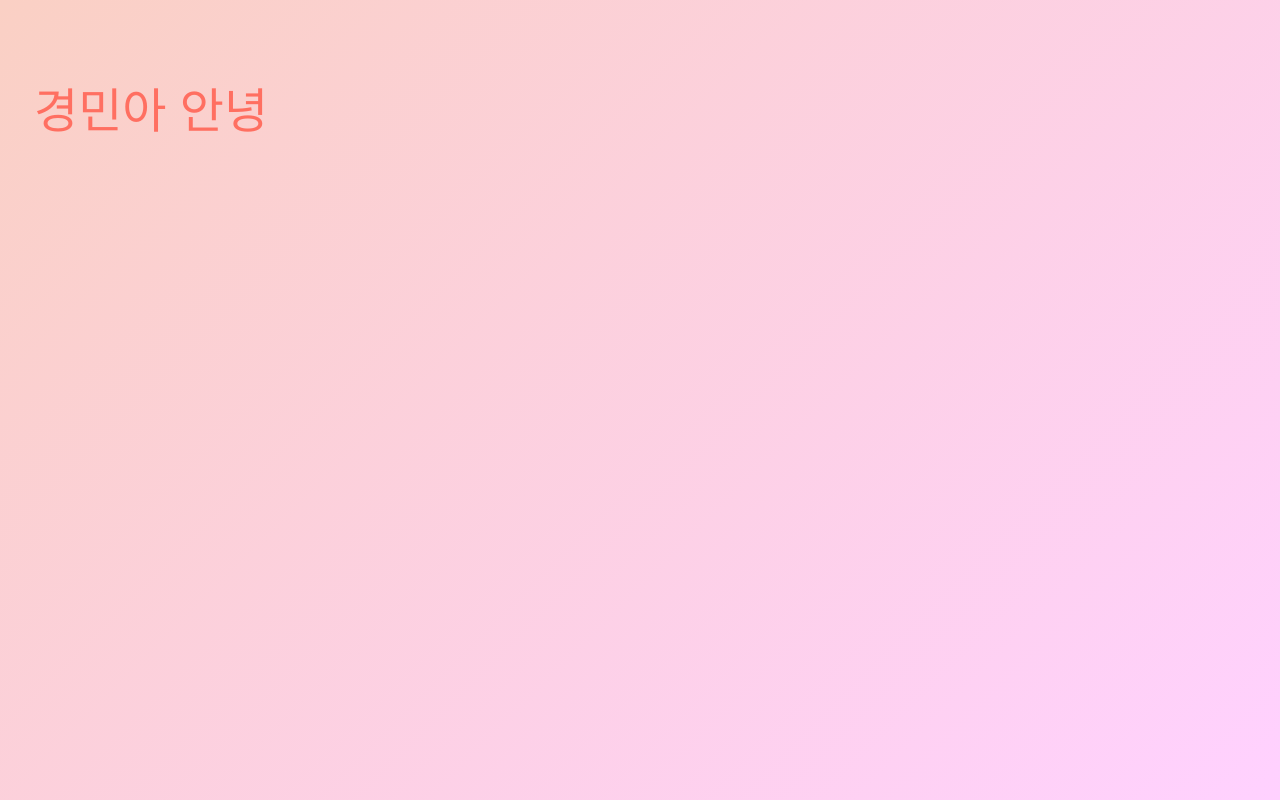
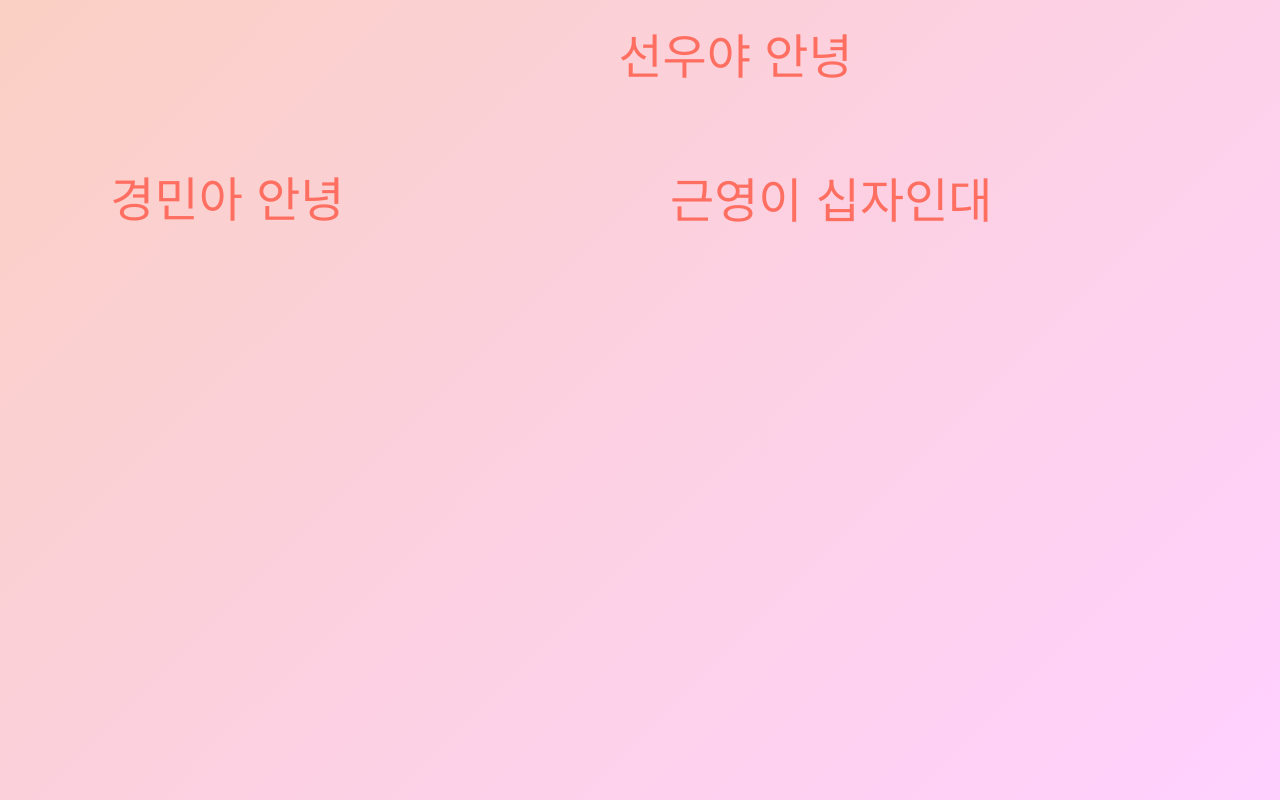
Before and after one commit to seyoung34/seyoung34.github.io, a React (Vite) app: page / in a window 1280 px wide. Built offline with nearby package versions, Linux system fonts and the light colour scheme.

Commit message:
3개 컴포넌트

```diff
--- a/src/App.jsx
+++ b/src/App.jsx
@@ -1,26 +1,39 @@
 import { useEffect, useRef, useState } from "react";
 import "./App.css";
 
+// 랜덤한 속도 생성 함수
+const randomVelocity = () => {
+  const dx = (Math.random() * 4 + 1) * (Math.random() > 0.5 ? 1 : -1);
+  const dy = (Math.random() * 4 + 1) * (Math.random() > 0.5 ? 1 : -1);
+  return { dx, dy };
+};
+
 function App() {
-  const [pos, setPos] = useState({ x: 100, y: 100 });
-  const [vel, setVel] = useState({ dx: 2, dy: 3 }); // 속도
-  const textRef = useRef(null);
+  const [texts, setTexts] = useState([
+    { id: 1, text: "경민아 안녕", x: 100, y: 100, vel: randomVelocity() },
+    { id: 2, text: "선우야 안녕", x: 200, y: 150, vel: randomVelocity() },
+    { id: 3, text: "근영이 십자인대", x: 50, y: 200, vel: randomVelocity() },
+  ]);
+
+  const refs = useRef([]);
 
   useEffect(() => {
     const move = () => {
+      setTexts((prevTexts) =>
+        prevTexts.map((item, idx) => {
+          const el = refs.current[idx];
+          if (!el) return item;
 
-      setPos((prev) => {
-        const newX = prev.x + vel.dx;
-        const newY = prev.y + vel.dy;
-
-        const el = textRef.current;
           const rect = el.getBoundingClientRect();
           const screenW = window.innerWidth;
           const screenH = window.innerHeight;
 
-        let { dx, dy } = vel;
+          let { dx, dy } = item.vel;
 
-        // 벽 충돌 시 반사
+          let newX = item.x + dx;
+          let newY = item.y + dy;
+
+          // 벽 충돌 처리
           if (newX <= 0 || newX + rect.width >= screenW) {
             dx = -dx;
           }
@@ -28,37 +41,47 @@ function App() {
             dy = -dy;
           }
 
-        setVel({ dx, dy });
-
           return {
-          x: newX <= 0 ? 0 : newX + rect.width >= screenW ? screenW - rect.width : newX,
-          y: newY <= 0 ? 0 : newY + rect.height >= screenH ? screenH - rect.height : newY,
+            ...item,
+            x:
+              newX <= 0
+                ? 0
+                : newX + rect.width >= screenW
+                  ? screenW - rect.width
+                  : newX,
+            y:
+              newY <= 0
+                ? 0
+                : newY + rect.height >= screenH
+                  ? screenH - rect.height
+                  : newY,
+            vel: { dx, dy },
           };
-      });
+        })
+      );
       requestAnimationFrame(move);
     };
 
     requestAnimationFrame(move);
-  }, [vel]);
+  }, []);
 
   return (
     <div className="App">
+      {texts.map((item, idx) => (
         <h1
-        ref={textRef}
+          key={item.id}
+          ref={(el) => (refs.current[idx] = el)}
           style={{
             position: "absolute",
-          left: pos.x,
-          top: pos.y,
+            left: item.x,
+            top: item.y,
             userSelect: "none",
             color: "#ff6f61",
           }}
         >
-        경민아 안녕
+          {item.text}
         </h1>
-      {/* <img src="/짜파게티파김치.jpg" alt="짜파게티" /> */}
-
-      {/* <button onClick={() => alert("hi")}>클릭해보세용</button> */}
-
+      ))}
     </div>
   );
 }
```
Lines whose indentation alone changed are shown as unchanged.
